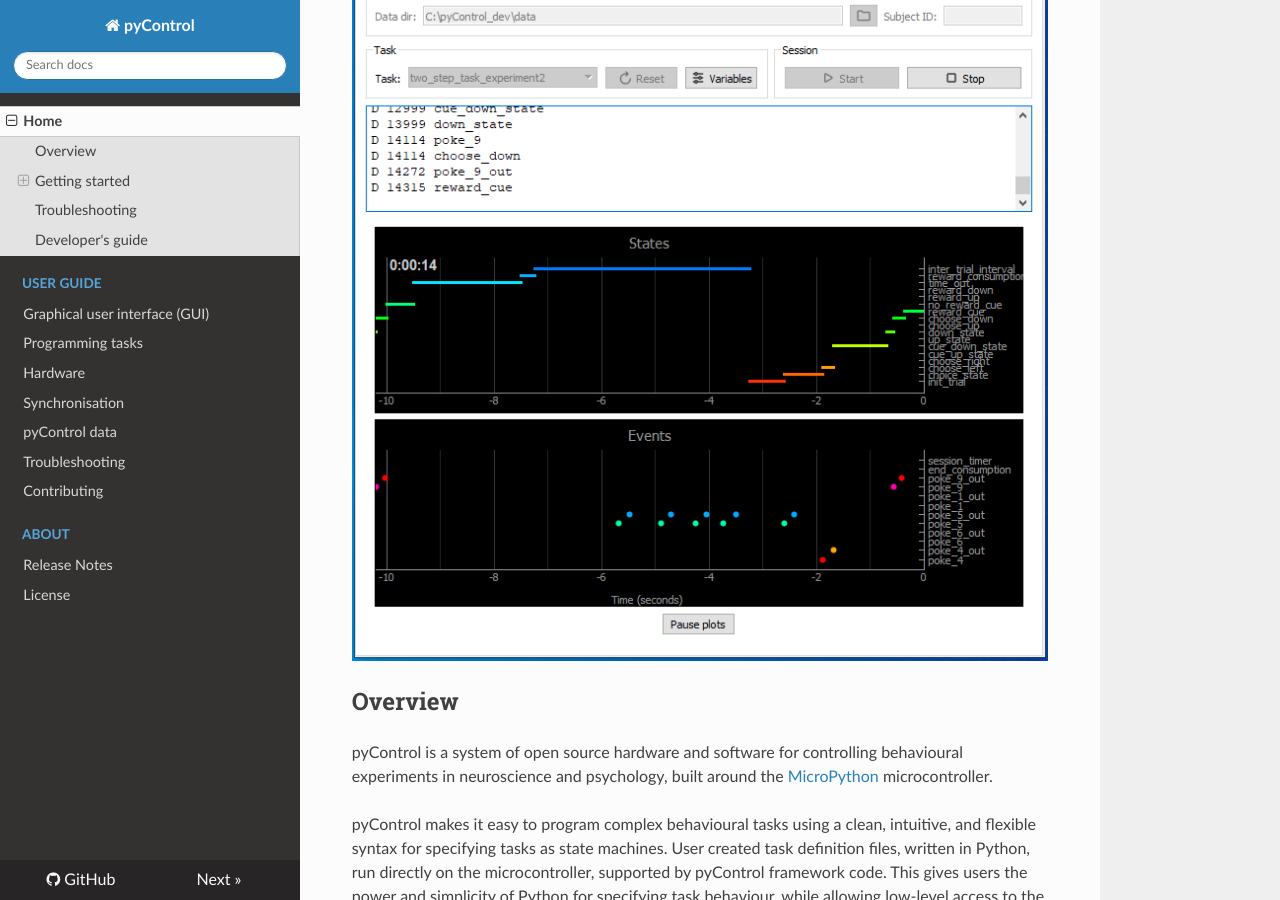
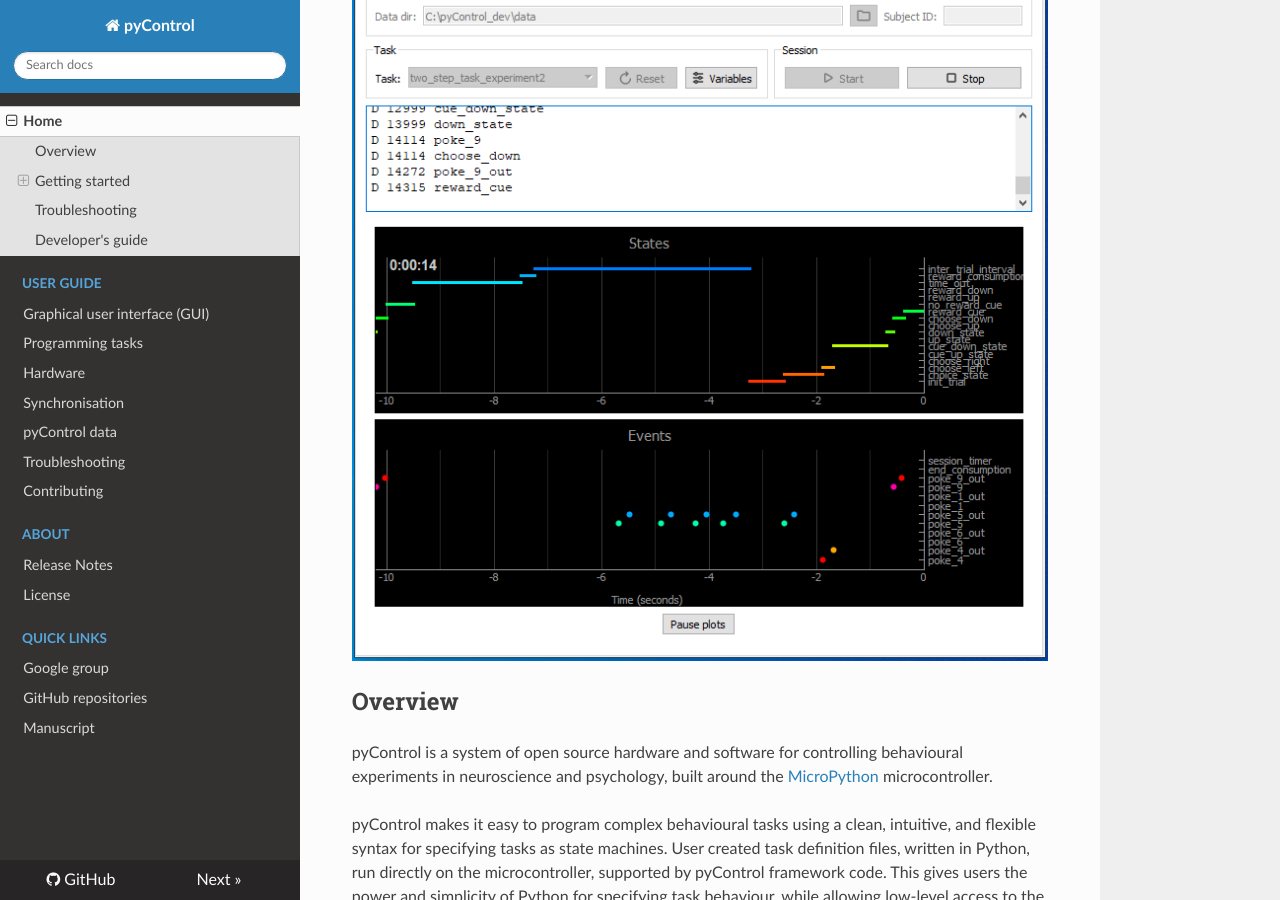
Before and after one commit to pyControl/docs, an MkDocs documentation site: the page built from docs/index.md, in a window 1280 px wide and 900 px high, scrolled down 373 px. Built offline with MkDocs 1.6.1, drawn with Linux system fonts in a browser that asks for light colours; nearby versions of some CDN libraries.

Commit message:
direct links in sidebar

```diff
--- a/mkdocs.yml
+++ b/mkdocs.yml
@@ -28,6 +28,11 @@
     - Release Notes: about/release-notes.md
     - License: about/license.md
 
+- Quick Links:
+    - Google group: https://groups.google.com/forum/#!forum/pycontrol
+    - GitHub repositories: https://github.com/pycontrol
+    - Manuscript:  https://elifesciences.org/articles/67846
+
 copyright: Copyright &copy; 2016 - 2021 Thomas Akam
 
 # Uncomment to generate PDF version of docs using mkdocs-with-pdf
```
